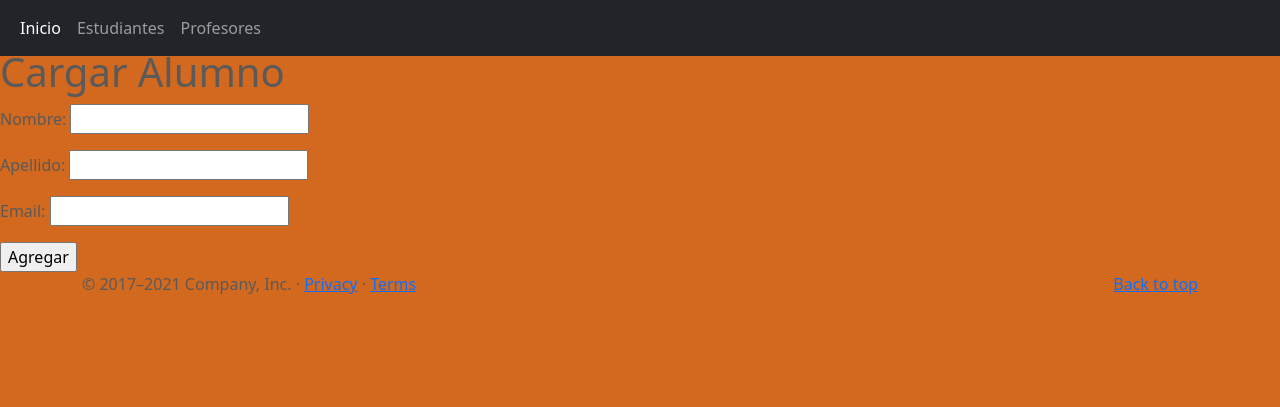
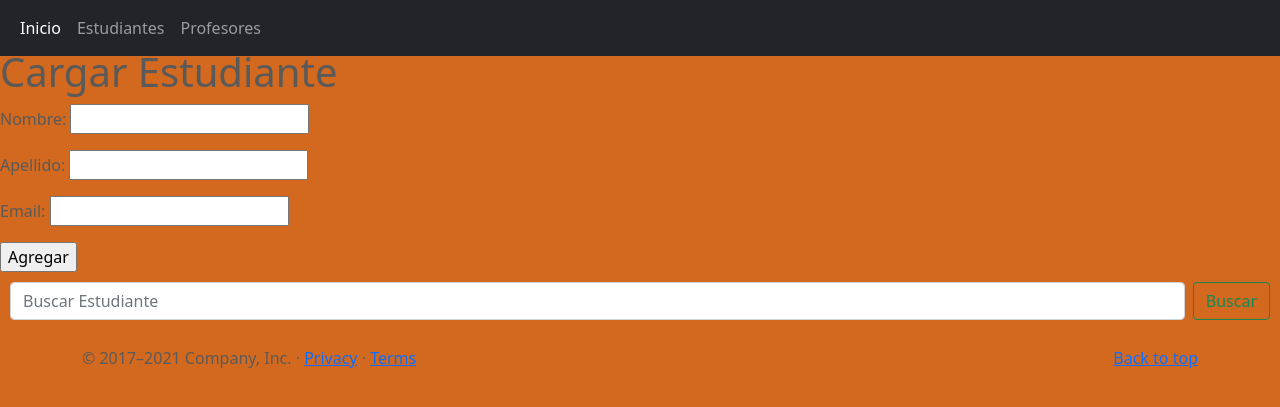
Before and after one commit to lhibarra/proyecto-colegio, a Django app: page /estudiantes in a window 1280 px wide. Shown: the top 407 px of the page. Run offline with Django 4.2, Linux system fonts and the light colour scheme; data that the repository does not hold is empty; some libraries are stand-ins or nearby versions.

Commit message:
se agrego  formulario de busqueda de estudiante

```diff
--- a/AppColegio/templates/AppColegio/base.html
+++ b/AppColegio/templates/AppColegio/base.html
@@ -78,11 +78,11 @@
                                 tabindex="-1" aria-disabled="true">Disabled</a>
                         </li>-->
                     </ul>
-                    <!-- <form action="" class="d-flex">
+                    <!-- <form action="{% url 'buscar-estudiante' %}" class="d-flex">
                         <input class="form-control me-2" name="criterio" type="search" placeholder="Buscar un Post"
                             aria-label="Search">
                         <button class="btn btn-outline-success" type="submit">Buscar</button>
-                    </form> -->
+                    </form>  -->
                 </div>
             </div>
         </nav>
--- a/AppColegio/templates/AppColegio/carga_estudiante.html
+++ b/AppColegio/templates/AppColegio/carga_estudiante.html
@@ -3,14 +3,27 @@
 {% block main %}
 
 {%if form %}
-    <h1>Cargar Alumno</h1>
-    <form action="{% url 'agregar-estudiante' %}" method="post">
-        {% csrf_token %}
-        {{form.as_p}} <!--Es una variable de django template language-->
-        <input type="submit" value="Agregar">
+<h1>Cargar Estudiante</h1>
+<form action="{% url 'agregar-estudiante' %}" method="post">
+    {% csrf_token %}
+    {{form.as_p}}
+    <input type="submit" value="Agregar">
 
-    </form>
+</form>
+{%else%}
+
+<h1>Resuldo de la búsqueda</h1>
 {%endif%}
+<form action="{% url 'buscar-estudiante' %}" class="d-flex" style="padding: 10px;">
+    <input class="form-control me-2" name="criterio" type="search" placeholder="Buscar Estudiante" aria-label="Search">
+    <button class="btn btn-outline-success" type="submit">Buscar</button>
+</form>
+
+<ul>
+    {% for estudiante in estudiantes %}
+    <li>{{estudiante.id}} - {{estudiante.nombre}}</li>
+    {% endfor %}
+</ul>
 
 
 {% endblock %}
--- a/AppColegio/templates/AppColegio/index.html
+++ b/AppColegio/templates/AppColegio/index.html
@@ -6,7 +6,6 @@
 <main>
 
 <h>INDEX de App Colegio</h>
-  <p>pararafo 1</p>
-<p>pararafo 2</p>
+
 </main>
 {% endblock %}
--- a/AppColegio/views.py
+++ b/AppColegio/views.py
@@ -12,18 +12,24 @@ def index(request):
 def mostrar_estudiante(request):
     contex = {
         "form": EstudForm(),
-        "posts": Estudiante.objects.all(),
+        "estudiantes": Estudiante.objects.all(),
     }
     return render(request, "AppColegio/carga_estudiante.html", contex)
 
 
-
-
 def agregar_estudiante(request):
-    form_post = EstudForm(request.POST)
-    form_post.save()  # Construyo objeto tipo EstudForm con los datos cargados por el usuario
+    form_post = EstudForm(request.POST) # Construyo objeto tipo EstudForm con los datos cargados por el usuario
+    form_post.save()
     context = {
         "form": EstudForm(),
         "estudiantes": Estudiante.objects.all(),
     }
     return render(request, "AppColegio/carga_estudiante.html", context)
+
+
+def buscar_estudiante(request):
+    criterio = request.GET.get("criterio")
+    context = {
+        "estudiantes": Estudiante.objects.filter(nombre__icontains=criterio).all(),
+    }
+    return render(request, "AppColegio/carga_estudiante.html", context)
--- a/project/urls.py
+++ b/project/urls.py
@@ -15,7 +15,7 @@ Including another URLconf
 """
 from django.contrib import admin
 from django.urls import path
-from AppColegio.views import index, agregar_estudiante, mostrar_estudiante
+from AppColegio.views import index, agregar_estudiante, mostrar_estudiante, buscar_estudiante
 
 
 
@@ -24,4 +24,5 @@ urlpatterns = [
     path('', index, name= "index"),
     path('estudiantes', mostrar_estudiante, name="ver-estudiante"),
     path('estudiantes/agregar', agregar_estudiante, name="agregar-estudiante"),
+    path('mis-post/buscar', buscar_estudiante, name="buscar-estudiante"),
 ]
```
